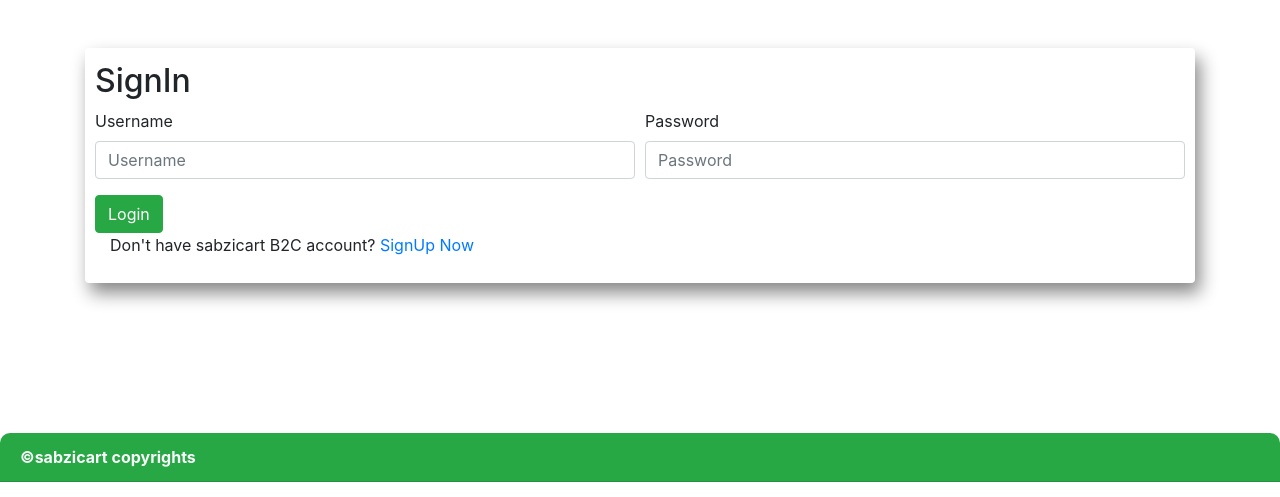
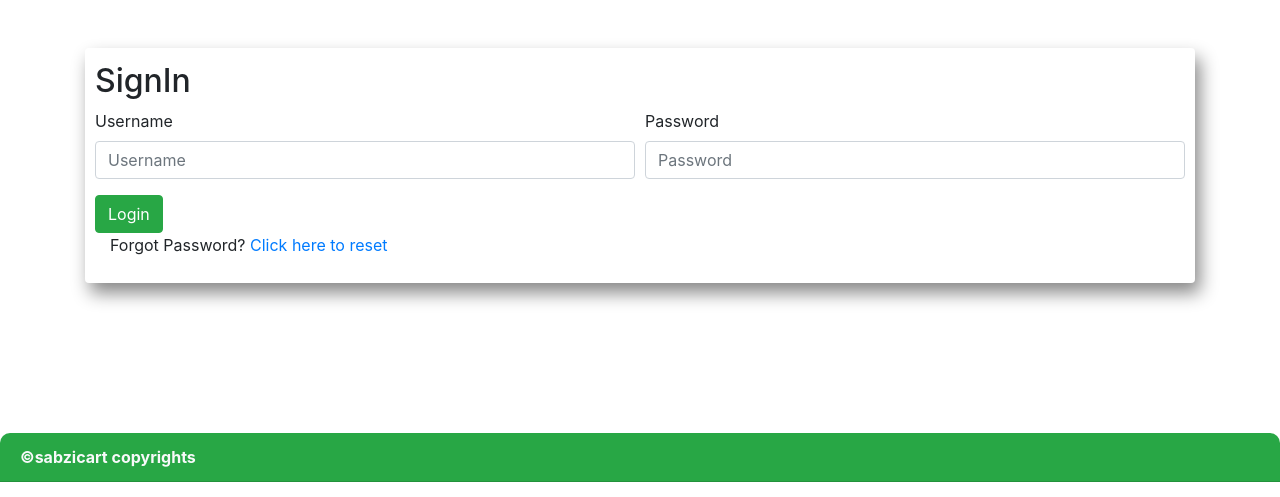
Before and after one commit to vishnu96ray/blockchain, a Django app: page /accounts/signin/ in a window 1280 px wide. Shown: the part 89-586 px from the top of the page. Run offline with Django 3.2, Linux system fonts and the light colour scheme; some libraries are stand-ins or nearby versions.

Commit message:
pw reset

```diff
--- a/b2c/settings.py
+++ b/b2c/settings.py
@@ -31,7 +31,7 @@ SECRET_KEY = '1e+c8kjyiabg8$rnd(p(s@#s-79k+h5o-nur4xhpocdiy07#i6'
 
 
 # SECURITY WARNING: don't run with debug turned on in production!
-DEBUG = config('DEBUG', cast=bool)
+DEBUG = False
 
 ALLOWED_HOSTS = ['*']
 # ALLOWED_HOSTS = ['blockchain-sabzicart.herokuapp.com', 'localhost', '65.2.110.130', 'www.sabzicart.in', 'sabzicart.in']
--- a/templates/accounts/login.html
+++ b/templates/accounts/login.html
@@ -31,8 +31,8 @@
 
 			  <button type="submit" class="btn btn-success" id="newloginbutton">Login</button>
 			</form>
-			<p class="form-group col-md-12">Don't have sabzicart B2C account?
-					<a href="/accounts/register/user/">SignUp Now</a> </p>
+			<p class="form-group col-md-12">Forgot Password?
+					<a href="{% url 'password_reset' %}">Click here to reset</a> </p>
 			<!-- </div> -->
 	    	<!-- </div> -->
 	    </div>
```
